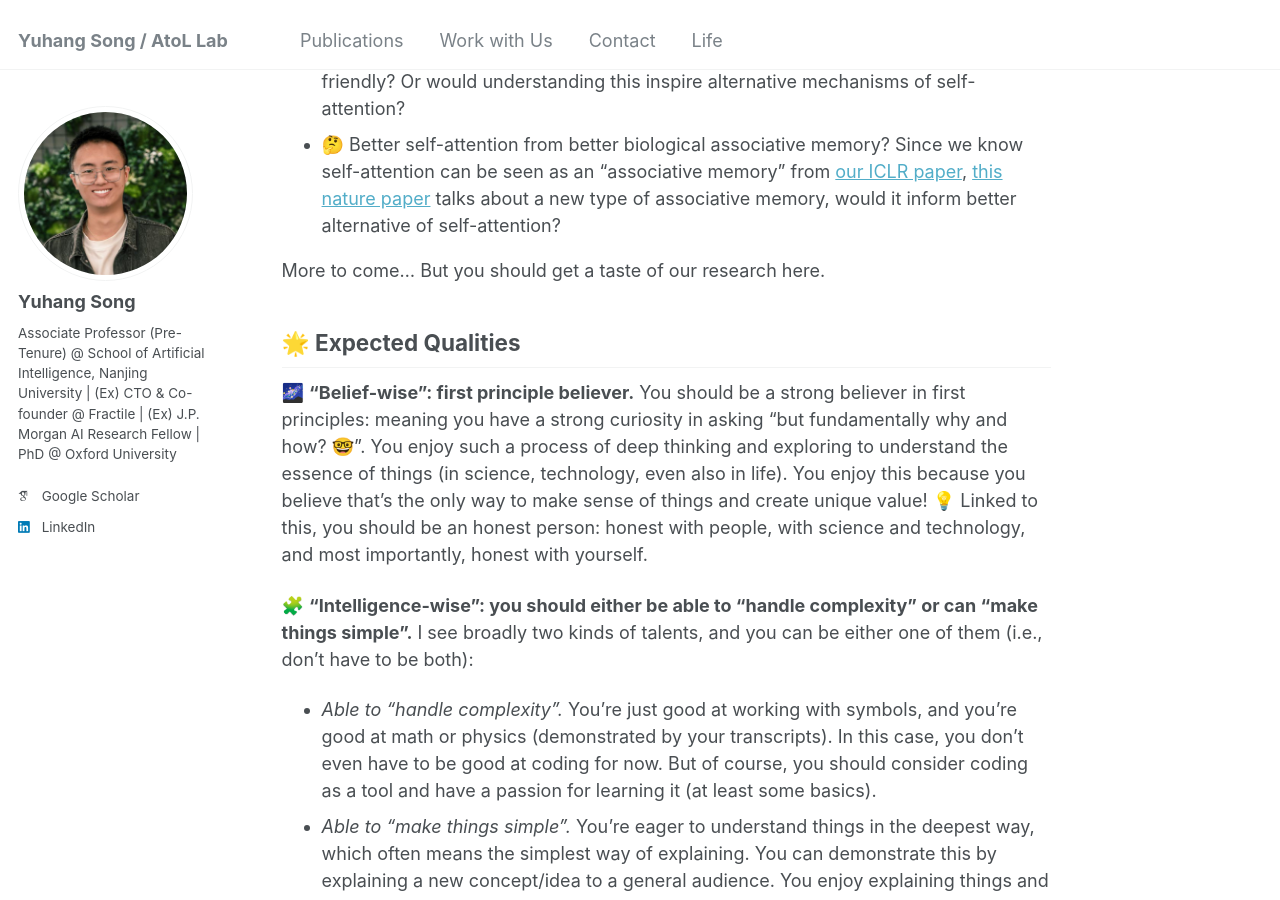
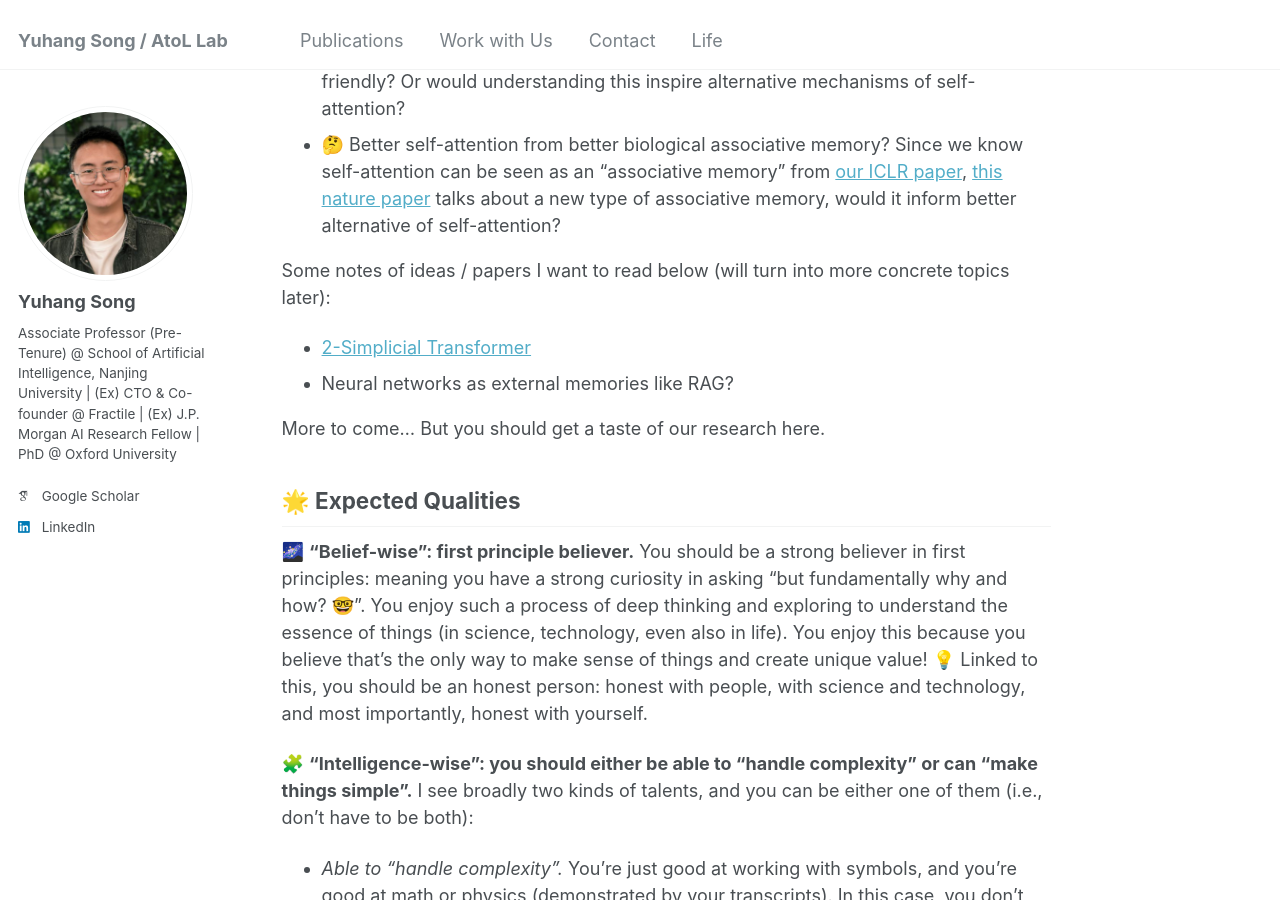
Before and after one commit to YuhangSong/YuhangSong.github.io, a Jekyll site: the page built from _pages/work-with-us.md, in a window 1280 px wide and 900 px high, scrolled down 1326 px. Built offline with Jekyll 4.4.1, drawn with Linux system fonts in a browser that asks for light colours; some web fonts are replaced.

Commit message:
update work-with-us.md

```diff
--- a/_pages/work-with-us.md
+++ b/_pages/work-with-us.md
@@ -29,6 +29,11 @@ Below lists the topics that we are currently most excited about and actively wor
 -   ⚛️ The "atom" of learning. We have been working on a learning rule that internally we called "3Q", because the learning rule can be described by three simple equations of basic operations like addition and multiplication. It has the best biological plausibility we’ve ever seen (thus potentially the best candidate for designing next-generation AI acceleration hardware). However, we have not yet quite figured out its learning capacity. What is the learning dynamic of 3Q? What are the "learning guarantees" of 3Q? How would 3Q (or can it) implement key computation motifs like gating, attention, etc.? (The work is not published yet, so apologies for not more details here.)
 -   🌀 The "essence" of self-attention. Self-attention has demonstrated to be the most expressive architecture that essentially opens up the era of "large models". We want to understand the "essence" of self-attention. For example, we see it is essentially an "associative memory" (see [our ICLR paper](https://proceedings.mlr.press/v162/millidge22a/millidge22a.pdf)), and it is related to the simplest problem in machine learning, linear regression (see [here](https://c16mftang.github.io/attention.html), particularly, [Mufeng](https://c16mftang.github.io/index.html) spotted this). So what is the "essence" of self-attention? Would understanding this unlock better self-attention, with simpler operators that is more biological plausible or/and hardware friendly? Or would understanding this inspire alternative mechanisms of self-attention?
 -   🤔 Better self-attention from better biological associative memory? Since we know self-attention can be seen as an "associative memory" from [our ICLR paper](https://proceedings.mlr.press/v162/millidge22a/millidge22a.pdf), [this nature paper](https://www.nature.com/articles/s41586-024-08392-y) talks about a new type of associative memory, would it inform better alternative of self-attention?
+
+
+Some notes of ideas / papers I want to read below (will turn into more concrete topics later):
+- [2-Simplicial Transformer](https://arxiv.org/abs/2507.02754)
+- Neural networks as external memories like RAG?
 <!-- -   Neural networks as memories, in place of RAG. We learned through painful process of deploy AI in production that contextualization is the most important and challenging part. The current solution, RAG, is not working well nor elegant. We know neural networks can be made to as memories, would them be good enough  -->
 
 More to come... But you should get a taste of our research here.
```
